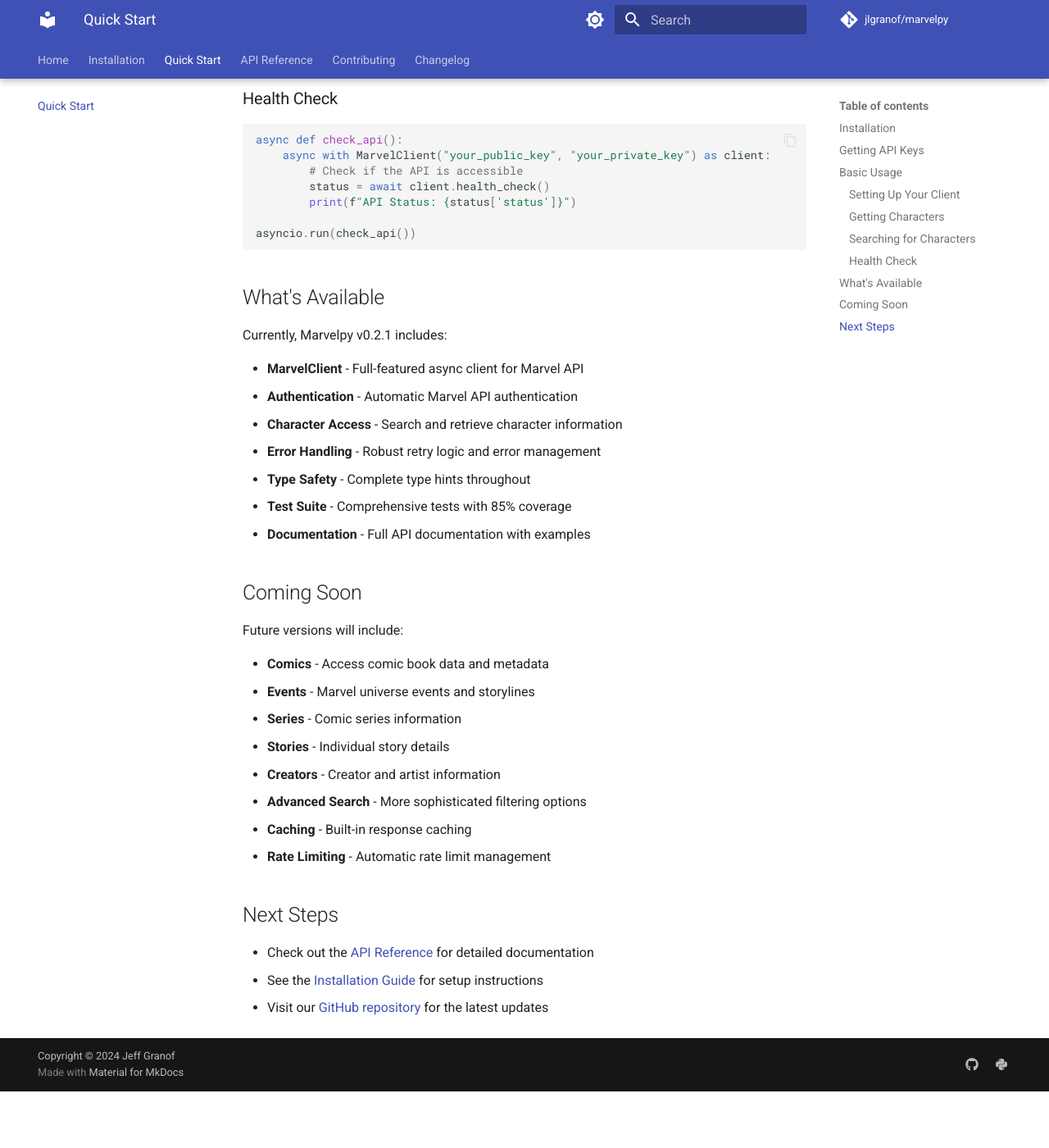
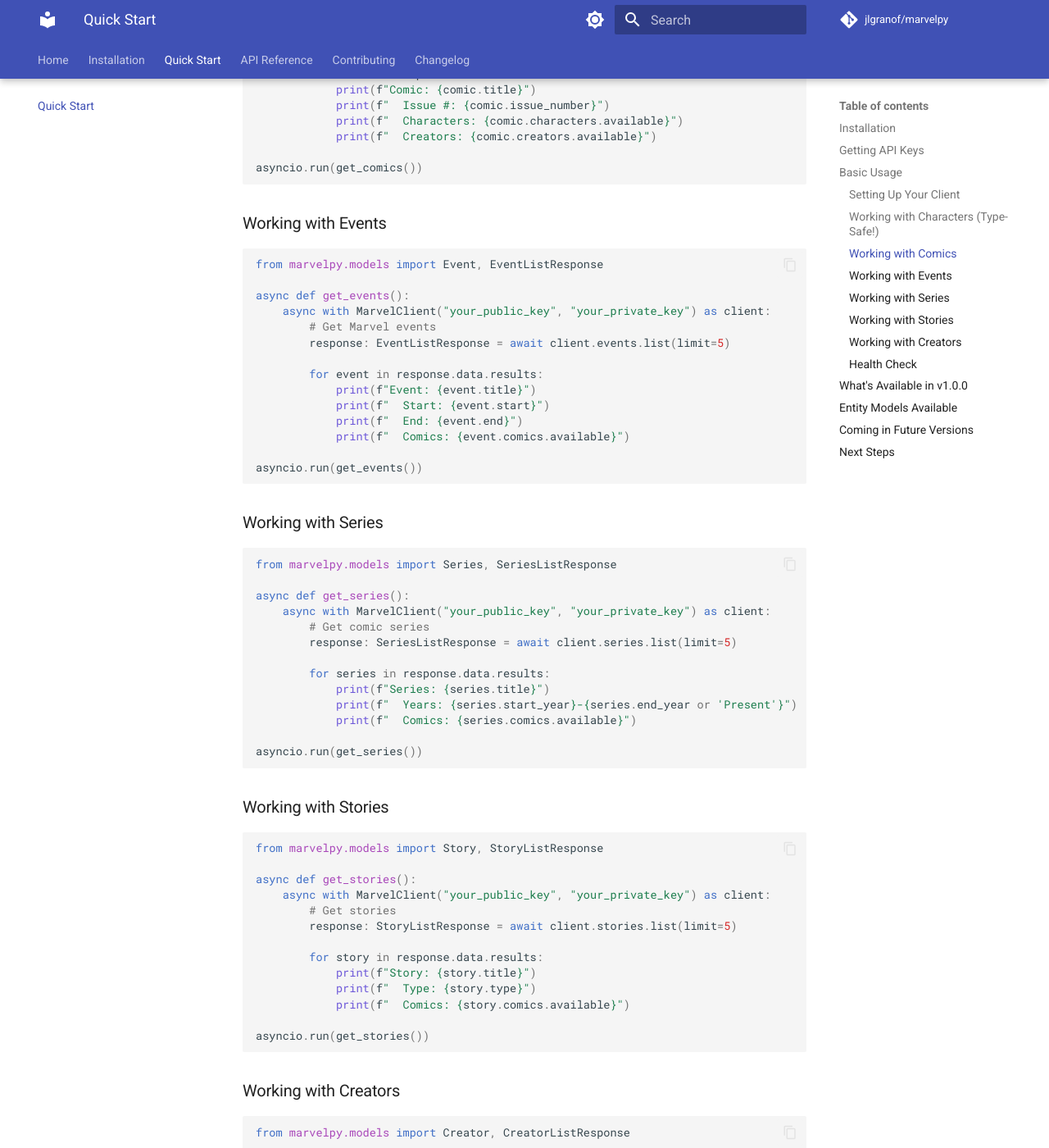
Before and after one commit to jlgranof/marvelpy, an MkDocs documentation site: the page built from docs/quickstart.md, in a window 1280 px wide and 1400 px high, scrolled down 1502 px. Shown: the whole window at 82% size. Built offline with MkDocs 1.6.1 and Material for MkDocs 9.7.7, drawn with Linux system fonts in a browser that asks for light colours; comment, search, counter and statistics services are not loaded; before the commit the page ends 2833 px from its top, so only the background shows below that; some of the changed text lies outside the part shown.

Commit message:
docs: update documentation and examples for v1.0.0 models
- Update quickstart.md to showcase new type-safe models for all entities
- Update basic_usage.py to demonstrate Pydantic v2 model integration
- Add models_demo.py showcasing all Marvel API entities with type safety
- Update examples README to reflect v1.0.0 capabilities
- All examples now demonstrate converting API responses to type-safe models
- Documentation highlights key benefits: type safety, IntelliSense, validation

````diff
--- a/docs/quickstart.md
+++ b/docs/quickstart.md
@@ -1,6 +1,6 @@
 # Quick Start
 
-Get up and running with Marvelpy in minutes!
+Get up and running with Marvelpy v1.0.0 in minutes!
 
 ## Installation
 
@@ -33,36 +33,117 @@
 asyncio.run(main())
 ```
 
-### Getting Characters
+### Working with Characters (Type-Safe!)
 
 ```python
+from marvelpy.models import Character, CharacterListResponse
+
 async def get_characters():
     async with MarvelClient("your_public_key", "your_private_key") as client:
-        # Get a list of characters
-        characters = await client.get_characters(params={"limit": 5})
-        print(f"Found {characters['data']['count']} characters")
+        # Get a list of characters with full type safety
+        response: CharacterListResponse = await client.characters.list(limit=5)
+        print(f"Found {response.data.count} characters")
 
-        # Show first character
-        if characters['data']['results']:
-            first_char = characters['data']['results'][0]
-            print(f"First character: {first_char['name']}")
+        # Access character data with full type hints
+        if response.data.results:
+            first_char: Character = response.data.results[0]
+            print(f"First character: {first_char.name}")
+            print(f"Description: {first_char.description}")
+            print(f"Comics available: {first_char.comics.available}")
 
 asyncio.run(get_characters())
 ```
 
-### Searching for Characters
+### Working with Comics
 
 ```python
-async def search_characters():
+from marvelpy.models import Comic, ComicListResponse
+
+async def get_comics():
     async with MarvelClient("your_public_key", "your_private_key") as client:
-        # Search for Iron Man
-        results = await client.get_characters(params={"name": "iron man"})
+        # Get comics with type safety
+        response: ComicListResponse = await client.comics.list(limit=3)
 
-        if results['data']['results']:
-            iron_man = results['data']['results'][0]
-            print(f"Found: {iron_man['name']} (ID: {iron_man['id']})")
+        for comic in response.data.results:
+            print(f"Comic: {comic.title}")
+            print(f"  Issue #: {comic.issue_number}")
+            print(f"  Characters: {comic.characters.available}")
+            print(f"  Creators: {comic.creators.available}")
 
-asyncio.run(search_characters())
+asyncio.run(get_comics())
+```
+
+### Working with Events
+
+```python
+from marvelpy.models import Event, EventListResponse
+
+async def get_events():
+    async with MarvelClient("your_public_key", "your_private_key") as client:
+        # Get Marvel events
+        response: EventListResponse = await client.events.list(limit=5)
+
+        for event in response.data.results:
+            print(f"Event: {event.title}")
+            print(f"  Start: {event.start}")
+            print(f"  End: {event.end}")
+            print(f"  Comics: {event.comics.available}")
+
+asyncio.run(get_events())
+```
+
+### Working with Series
+
+```python
+from marvelpy.models import Series, SeriesListResponse
+
+async def get_series():
+    async with MarvelClient("your_public_key", "your_private_key") as client:
+        # Get comic series
+        response: SeriesListResponse = await client.series.list(limit=5)
+
+        for series in response.data.results:
+            print(f"Series: {series.title}")
+            print(f"  Years: {series.start_year}-{series.end_year or 'Present'}")
+            print(f"  Comics: {series.comics.available}")
+
+asyncio.run(get_series())
+```
+
+### Working with Stories
+
+```python
+from marvelpy.models import Story, StoryListResponse
+
+async def get_stories():
+    async with MarvelClient("your_public_key", "your_private_key") as client:
+        # Get stories
+        response: StoryListResponse = await client.stories.list(limit=5)
+
+        for story in response.data.results:
+            print(f"Story: {story.title}")
+            print(f"  Type: {story.type}")
+            print(f"  Comics: {story.comics.available}")
+
+asyncio.run(get_stories())
+```
+
+### Working with Creators
+
+```python
+from marvelpy.models import Creator, CreatorListResponse
+
+async def get_creators():
+    async with MarvelClient("your_public_key", "your_private_key") as client:
+        # Get creators
+        response: CreatorListResponse = await client.creators.list(limit=5)
+
+        for creator in response.data.results:
+            print(f"Creator: {creator.full_name}")
+            print(f"  Comics: {creator.comics.available}")
+            print(f"  Series: {creator.series.available}")
+
+asyncio.run(get_creators())
 ```
 
 ### Health Check
@@ -77,30 +158,32 @@
 asyncio.run(check_api())
 ```
 
-## What's Available
+## What's Available in v1.0.0
 
-Currently, Marvelpy v0.2.1 includes:
+Marvelpy v1.0.0 includes:
 
-- **MarvelClient** - Full-featured async client for Marvel API
-- **Authentication** - Automatic Marvel API authentication
-- **Character Access** - Search and retrieve character information
-- **Error Handling** - Robust retry logic and error management
-- **Type Safety** - Complete type hints throughout
-- **Test Suite** - Comprehensive tests with 85% coverage
-- **Documentation** - Full API documentation with examples
+- **Complete Model System** - Full Pydantic v2 models for all Marvel API entities
+- **Type Safety** - 100% type-safe with comprehensive type hints
+- **All Marvel Entities** - Characters, Comics, Events, Series, Stories, Creators
+- **Async/Await Support** - Full async support throughout
+- **Comprehensive Testing** - 146+ tests with full coverage
+- **Enterprise-Grade** - Production-ready with robust error handling
+- **Rich Documentation** - Complete API documentation with examples
 
-## Coming Soon
+## Entity Models Available
 
-Future versions will include:
+- **Characters** - Superheroes, villains, and supporting characters
+- **Comics** - Individual comic book issues with metadata
+- **Events** - Major Marvel universe storylines and crossovers
+- **Series** - Comic book series and ongoing titles
+- **Stories** - Individual stories within comics
+- **Creators** - Writers, artists, editors, and other contributors
 
-- **Comics** - Access comic book data and metadata
-- **Events** - Marvel universe events and storylines
-- **Series** - Comic series information
-- **Stories** - Individual story details
-- **Creators** - Creator and artist information
-- **Advanced Search** - More sophisticated filtering options
-- **Caching** - Built-in response caching
-- **Rate Limiting** - Automatic rate limit management
+## Coming in Future Versions
+
+- **CLI Interface** - Command-line tools for easy access
+- **Advanced Features** - Caching, rate limiting, retry logic
+- **Enterprise Features** - Search engine, data export, batch processing
 
 ## Next Steps
 
````
Also changed, not shown: examples/README.md (+22 -9 lines), 2 other files.
